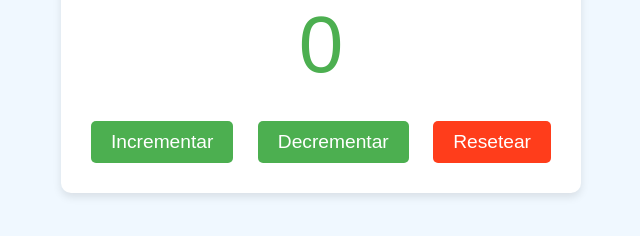
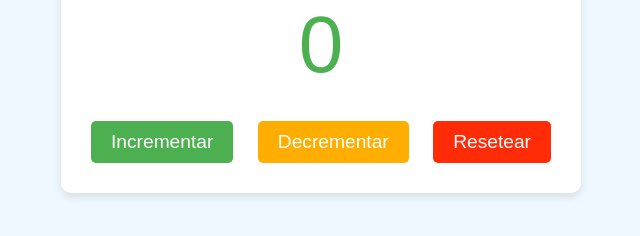
Before and after one commit to Yarbisbeme/ParcialElectiva1, a website: page src/index.html in a window 1280 px wide. Shown: the part 368-604 px from the top of the page, without its empty margins (319-959 px from the left). Drawn offline with Linux system fonts and the light colour scheme.

Commit message:
Automatizando mi dominio 3

```diff
--- a/src/index.html
+++ b/src/index.html
@@ -48,11 +48,18 @@
         }
 
         .reset {
-            background: rgb(255, 61, 27);
+            background: rgb(255, 44, 7);
         }
         .reset:hover{
             transition: .5s;
-            background-color: rgb(238, 38, 3);
+            background-color: rgb(233, 37, 2);
+        }
+
+        .decrease{
+            background: rgb(255, 174, 0);
+        } .decrease:hover{
+            transition: .5s linear;
+            background: rgb(255, 153, 0);
         }
 
         button:hover {
@@ -66,7 +73,7 @@
         <h1>Contador Interactivo</h1>
         <div id="counter">0</div>
         <button onclick="increaseCount()">Incrementar</button>
-        <button onclick="decreaseCount()">Decrementar</button>
+        <button class="decrease" onclick="decreaseCount()">Decrementar</button>
         <button class="reset" onclick="resetCount()">Resetear</button>
     </div>
 
```
Also changed, not shown: package.json (added, +13 -0 lines), .github/workflows/main.yml, 1 other file.
